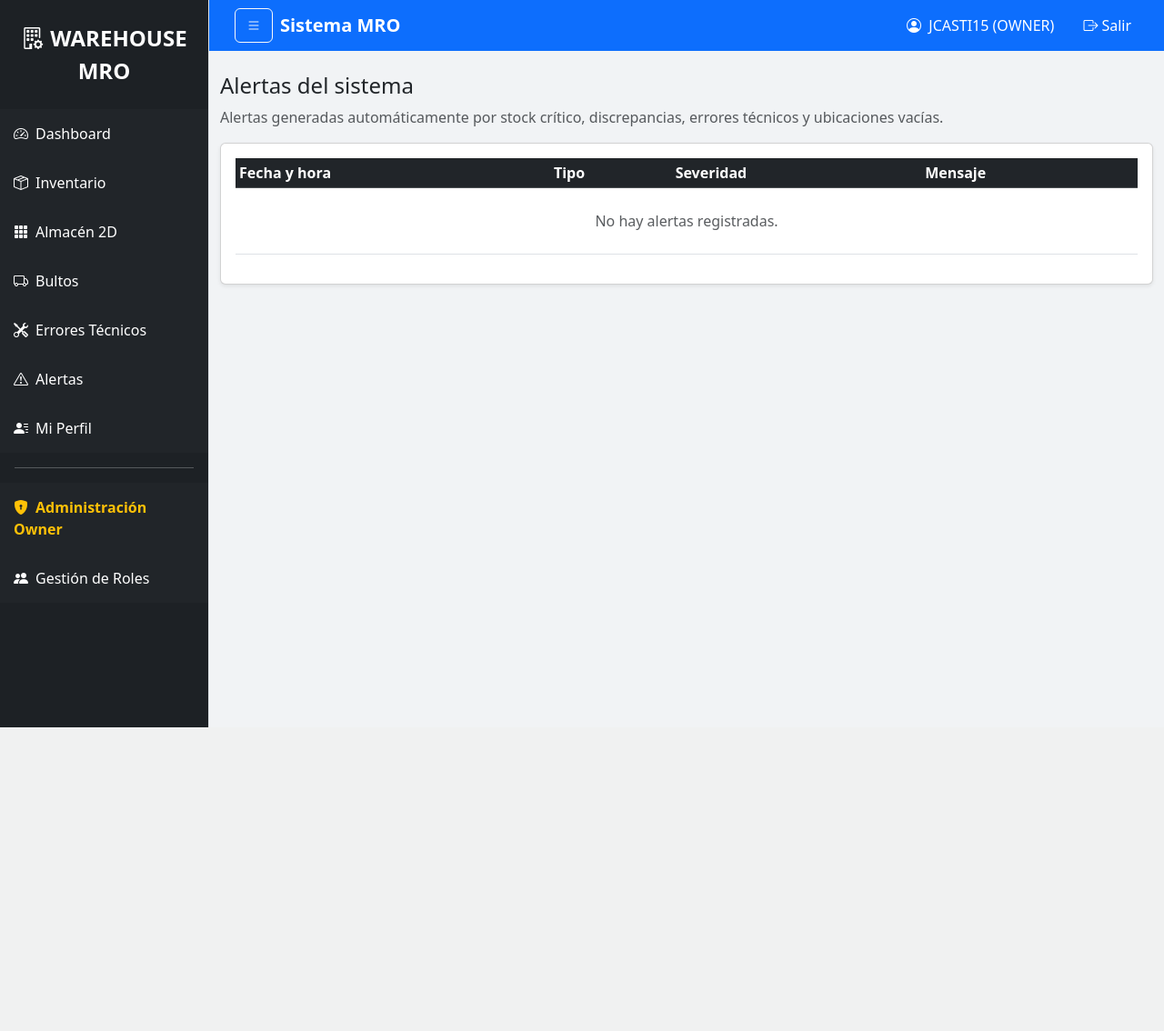
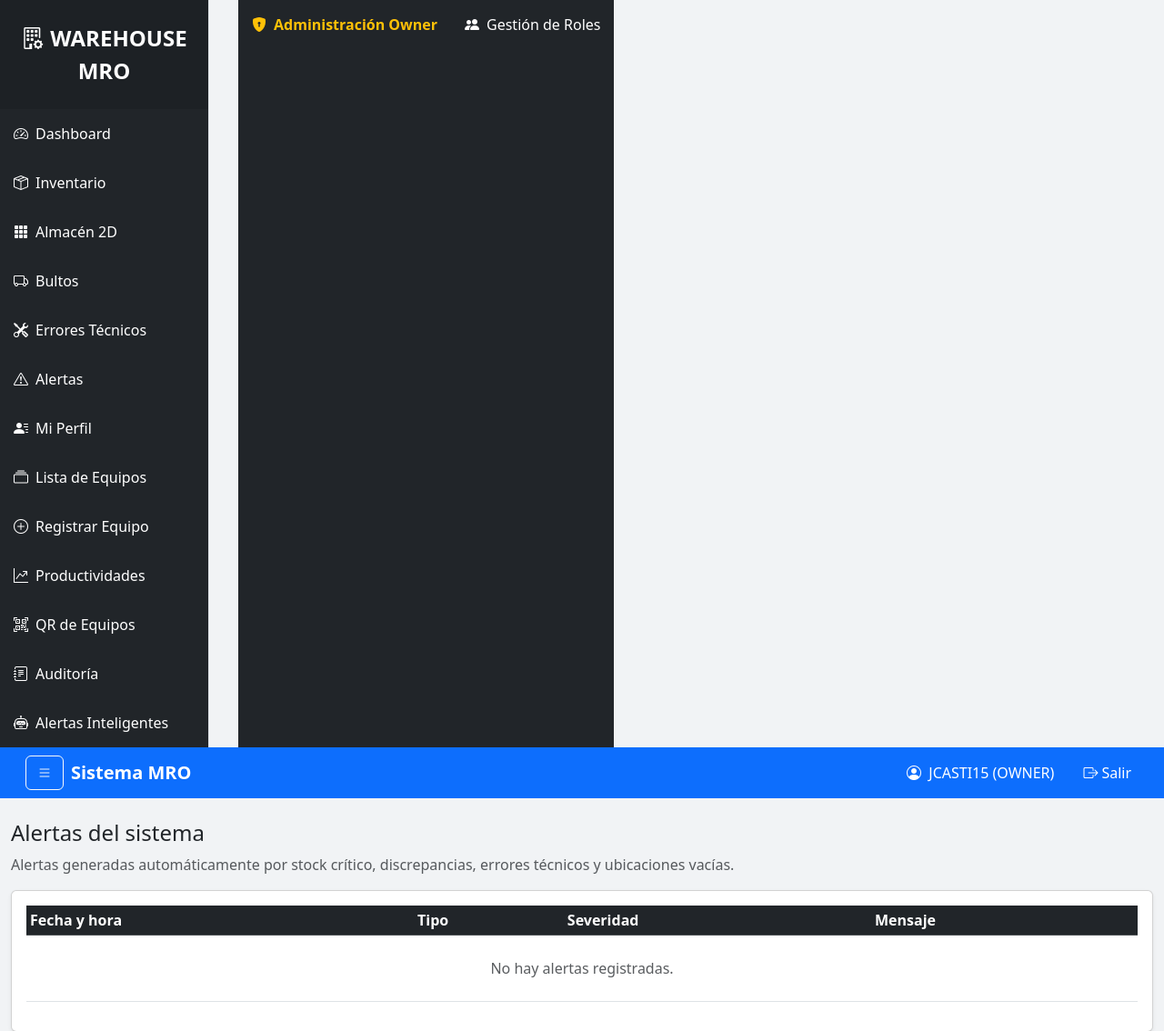
Before and after one commit to Joselu04991/warehouse_mro, a Flask app: page /alerts/ in a window 1280 px wide. Shown: the top 1134 px of the page at 91% size. Before the commit the page ends 800 px from the top, so only its background shows below. Run offline with Flask 3, Linux system fonts and the light colour scheme; a user stored in the database is signed in.

Commit message:
Update base.html

```diff
--- a/warehouse_mro/templates/base.html
+++ b/warehouse_mro/templates/base.html
@@ -71,6 +71,32 @@
                 <i class="bi bi-person-lines-fill me-2"></i>Mi Perfil
             </a>
 
+            <a href="{{ url_for('equipos.lista') }}" class="list-group-item bg-dark">
+                <i class="bi bi-collection me-2"></i>Lista de Equipos
+            </a>
+
+            <a href="{{ url_for('equipos.nuevo') }}" class="list-group-item bg-dark">
+                <i class="bi bi-plus-circle me-2"></i>Registrar Equipo
+            </a>
+
+            <a href="{{ url_for('productividad.dashboard_productividad') }}" class="list-group-item bg-dark">
+                <i class="bi bi-graph-up-arrow me-2"></i>Productividades
+            </a>
+
+            <a href="{{ url_for('qr.vista_qr') }}" class="list-group-item bg-dark">
+                <i class="bi bi-qr-code-scan me-2"></i>QR de Equipos
+            </a>
+
+            <a href="{{ url_for('auditoria.vista_auditoria') }}" class="list-group-item bg-dark">
+                <i class="bi bi-journal-text me-2"></i>Auditoría
+            </a>
+
+            <a href="{{ url_for('alertas_ai.listado_ai') }}" class="list-group-item bg-dark">
+                <i class="bi bi-robot me-2"></i>Alertas Inteligentes
+            </a>
+
+        </div>
+    </div>
             <!-- ==================================================== -->
             <!--           OPCIONES SEGÚN ROL (INTEGRADO AQUÍ)        -->
             <!-- ==================================================== -->
```
